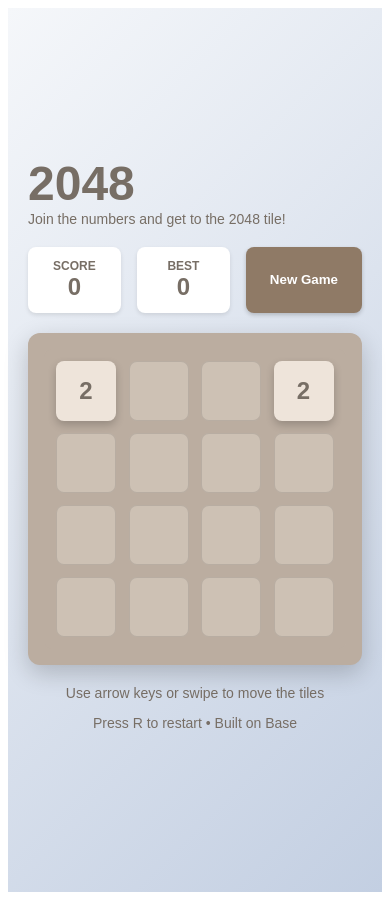
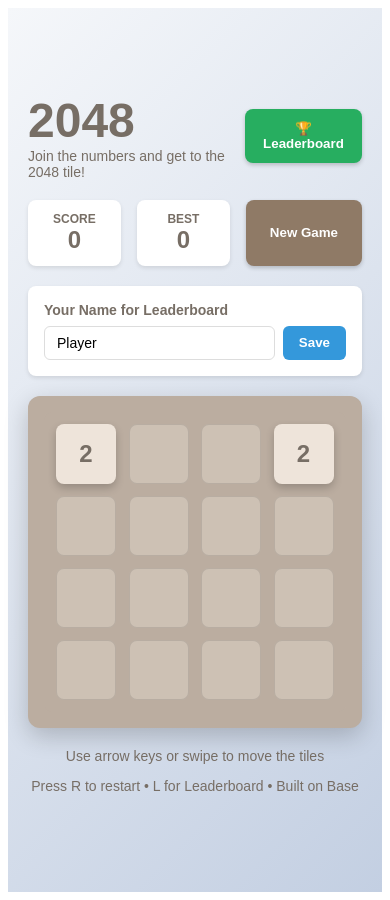
Before and after one commit to baseeternal/2048-final, a Next.js app: page / in a window 390 px wide. Built offline with nearby package versions, Linux system fonts and the light colour scheme.

Commit message:
Add complete 2048 with leaderboard and mobile support

```diff
--- a/app/page.tsx
+++ b/app/page.tsx
@@ -20,16 +20,32 @@ const tileColors = {
   2048: { background: 'linear-gradient(135deg, #edc22e, #f2b179)', color: '#f9f6f2' },
 };
 
+type LeaderboardEntry = {
+  id: string;
+  score: number;
+  timestamp: number;
+  username: string;
+};
+
 export default function Game2048() {
   const [board, setBoard] = useState<number[]>(Array(GRID_SIZE * GRID_SIZE).fill(0));
   const [score, setScore] = useState(0);
   const [bestScore, setBestScore] = useState(0);
   const [gameOver, setGameOver] = useState(false);
   const [won, setWon] = useState(false);
+  const [showLeaderboard, setShowLeaderboard] = useState(false);
+  const [leaderboard, setLeaderboard] = useState<LeaderboardEntry[]>([]);
+  const [username, setUsername] = useState('Player');
 
   useEffect(() => {
     const savedBest = localStorage.getItem('2048-best-score');
+    const savedLeaderboard = localStorage.getItem('2048-leaderboard');
+    const savedUsername = localStorage.getItem('2048-username');
+
     if (savedBest) setBestScore(parseInt(savedBest));
+    if (savedLeaderboard) setLeaderboard(JSON.parse(savedLeaderboard));
+    if (savedUsername) setUsername(savedUsername);
+
     resetGame();
   }, []);
 
@@ -49,6 +65,22 @@ export default function Game2048() {
 
     const randomCell = emptyCells[Math.floor(Math.random() * emptyCells.length)];
     grid[randomCell] = Math.random() < 0.9 ? 2 : 4;
+  };
+
+  const addToLeaderboard = (finalScore: number) => {
+    const newEntry: LeaderboardEntry = {
+      id: Date.now().toString(),
+      score: finalScore,
+      timestamp: Date.now(),
+      username: username,
+    };
+
+    const updatedLeaderboard = [...leaderboard, newEntry]
+      .sort((a, b) => b.score - a.score)
+      .slice(0, 10);
+
+    setLeaderboard(updatedLeaderboard);
+    localStorage.setItem('2048-leaderboard', JSON.stringify(updatedLeaderboard));
   };
 
   const move = (direction: 'up' | 'down' | 'left' | 'right') => {
@@ -126,6 +158,7 @@ export default function Game2048() {
 
       if (!canMove(newGrid)) {
         setGameOver(true);
+        addToLeaderboard(newScore);
       }
     }
   };
@@ -144,6 +177,13 @@ export default function Game2048() {
     return false;
   };
 
+  const saveUsername = () => {
+    if (username.trim()) {
+      localStorage.setItem('2048-username', username.trim());
+      alert('Username saved!');
+    }
+  };
+
   const handlers = useSwipeable({
     onSwipedLeft: () => move('left'),
     onSwipedRight: () => move('right'),
@@ -160,11 +200,16 @@ export default function Game2048() {
       else if (e.key === 'ArrowLeft') move('left');
       else if (e.key === 'ArrowRight') move('right');
       else if (e.key === 'r' || e.key === 'R') resetGame();
+      else if (e.key === 'l' || e.key === 'L') setShowLeaderboard(true);
     };
 
     window.addEventListener('keydown', handleKeyPress);
     return () => window.removeEventListener('keydown', handleKeyPress);
   });
+
+  const formatDate = (timestamp: number) => {
+    return new Date(timestamp).toLocaleDateString();
+  };
 
   return (
     <div style={{
@@ -177,14 +222,31 @@ export default function Game2048() {
       padding: '20px',
       fontFamily: 'Arial, sans-serif'
     }}>
-      <div style={{ maxWidth: '500px', width: '100%' }}>
+      <div style={{ maxWidth: '600px', width: '100%' }}>
         <div style={{ display: 'flex', justifyContent: 'space-between', alignItems: 'center', marginBottom: '20px' }}>
           <div>
             <h1 style={{ fontSize: '48px', fontWeight: 'bold', color: '#776e65', margin: 0 }}>2048</h1>
             <p style={{ color: '#776e65', fontSize: '14px', margin: 0 }}>Join the numbers and get to the 2048 tile!</p>
           </div>
+          <button
+            onClick={() => setShowLeaderboard(true)}
+            style={{
+              background: '#27ae60',
+              color: 'white',
+              padding: '12px 16px',
+              borderRadius: '8px',
+              fontWeight: '600',
+              border: 'none',
+              cursor: 'pointer',
+              boxShadow: '0 2px 4px rgba(0,0,0,0.2)'
+            }}
+          >
+            🏆 Leaderboard
+          </button>
         </div>
 
+        <div style={{ display: 'flex', gap: '20px', flexDirection: window.innerWidth < 768 ? 'column' : 'row' }}>
+          <div style={{ flex: 1 }}>
             <div style={{ display: 'flex', gap: '16px', marginBottom: '20px' }}>
               <div style={{ background: 'white', borderRadius: '8px', padding: '12px', flex: 1, textAlign: 'center', boxShadow: '0 2px 4px rgba(0,0,0,0.1)' }}>
                 <div style={{ color: '#776e65', fontSize: '12px', fontWeight: '600' }}>SCORE</div>
@@ -211,13 +273,49 @@ export default function Game2048() {
               </button>
             </div>
 
+            <div style={{ background: 'white', borderRadius: '8px', padding: '16px', marginBottom: '20px', boxShadow: '0 2px 4px rgba(0,0,0,0.1)' }}>
+              <div style={{ color: '#776e65', fontSize: '14px', fontWeight: '600', marginBottom: '8px' }}>Your Name for Leaderboard</div>
+              <div style={{ display: 'flex', gap: '8px' }}>
+                <input
+                  type="text"
+                  value={username}
+                  onChange={(e) => setUsername(e.target.value)}
+                  placeholder="Enter your name"
+                  style={{
+                    flex: 1,
+                    border: '1px solid #ddd',
+                    borderRadius: '6px',
+                    padding: '8px 12px',
+                    outline: 'none',
+                    fontSize: '14px'
+                  }}
+                  maxLength={20}
+                />
+                <button
+                  onClick={saveUsername}
+                  style={{
+                    background: '#3498db',
+                    color: 'white',
+                    padding: '8px 16px',
+                    borderRadius: '6px',
+                    fontWeight: '600',
+                    border: 'none',
+                    cursor: 'pointer'
+                  }}
+                >
+                  Save
+                </button>
+              </div>
+            </div>
+
             <div
               style={{
                 background: '#bbada0',
                 borderRadius: '12px',
                 padding: '16px',
                 boxShadow: '0 8px 24px rgba(0,0,0,0.2)',
-            position: 'relative'
+                position: 'relative',
+                touchAction: 'none'
               }}
               {...handlers}
             >
@@ -328,7 +426,91 @@ export default function Game2048() {
 
             <div style={{ marginTop: '20px', textAlign: 'center', color: '#776e65', fontSize: '14px' }}>
               <p>Use arrow keys or swipe to move the tiles</p>
-          <p style={{ marginTop: '4px' }}>Press R to restart • Built on Base</p>
+              <p style={{ marginTop: '4px' }}>Press R to restart • L for Leaderboard • Built on Base</p>
+            </div>
+          </div>
+
+          {showLeaderboard && (
+            <div style={{
+              width: window.innerWidth < 768 ? '100%' : '300px',
+              background: 'white',
+              borderRadius: '12px',
+              padding: '20px',
+              boxShadow: '0 8px 24px rgba(0,0,0,0.2)'
+            }}>
+              <div style={{ display: 'flex', justifyContent: 'space-between', alignItems: 'center', marginBottom: '16px' }}>
+                <h2 style={{ fontSize: '24px', fontWeight: 'bold', color: '#776e65', margin: 0 }}>🏆 Leaderboard</h2>
+                <button
+                  onClick={() => setShowLeaderboard(false)}
+                  style={{
+                    background: 'none',
+                    border: 'none',
+                    fontSize: '20px',
+                    cursor: 'pointer',
+                    color: '#776e65'
+                  }}
+                >
+                  ✕
+                </button>
+              </div>
+
+              {leaderboard.length === 0 ? (
+                <div style={{ textAlign: 'center', color: '#776e65', padding: '32px 0' }}>
+                  <p>No scores yet!</p>
+                  <p style={{ fontSize: '12px', marginTop: '8px' }}>Play a game to appear here</p>
+                </div>
+              ) : (
+                <div style={{ display: 'flex', flexDirection: 'column', gap: '8px' }}>
+                  {leaderboard.map((entry, index) => (
+                    <div
+                      key={entry.id}
+                      style={{
+                        display: 'flex',
+                        justifyContent: 'space-between',
+                        alignItems: 'center',
+                        padding: '12px',
+                        borderRadius: '8px',
+                        background: index === 0 ? '#fff3cd' : index === 1 ? '#f8f9fa' : index === 2 ? '#ffe5d0' : '#f8f9fa',
+                        border: index < 3 ? '2px solid ' + (index === 0 ? '#ffd700' : index === 1 ? '#c0c0c0' : '#cd7f32') : '1px solid #eee'
+                      }}
+                    >
+                      <div style={{ display: 'flex', alignItems: 'center', gap: '12px' }}>
+                        <div style={{
+                          width: '24px',
+                          height: '24px',
+                          borderRadius: '50%',
+                          display: 'flex',
+                          alignItems: 'center',
+                          justifyContent: 'center',
+                          fontSize: '12px',
+                          fontWeight: 'bold',
+                          background: index === 0 ? '#ffd700' : index === 1 ? '#c0c0c0' : index === 2 ? '#cd7f32' : '#3498db',
+                          color: 'white'
+                        }}>
+                          {index + 1}
+                        </div>
+                        <div>
+                          <div style={{ fontWeight: '600', color: '#776e65' }}>
+                            {entry.username}
+                          </div>
+                          <div style={{ fontSize: '11px', color: '#999' }}>
+                            {formatDate(entry.timestamp)}
+                          </div>
+                        </div>
+                      </div>
+                      <div style={{ fontSize: '18px', fontWeight: 'bold', color: '#776e65' }}>
+                        {entry.score.toLocaleString()}
+                      </div>
+                    </div>
+                  ))}
+                </div>
+              )}
+
+              <div style={{ marginTop: '16px', textAlign: 'center', fontSize: '12px', color: '#999' }}>
+                <p>Top 10 scores are saved locally</p>
+              </div>
+            </div>
+          )}
         </div>
       </div>
     </div>
```
Lines whose indentation alone changed are shown as unchanged.
